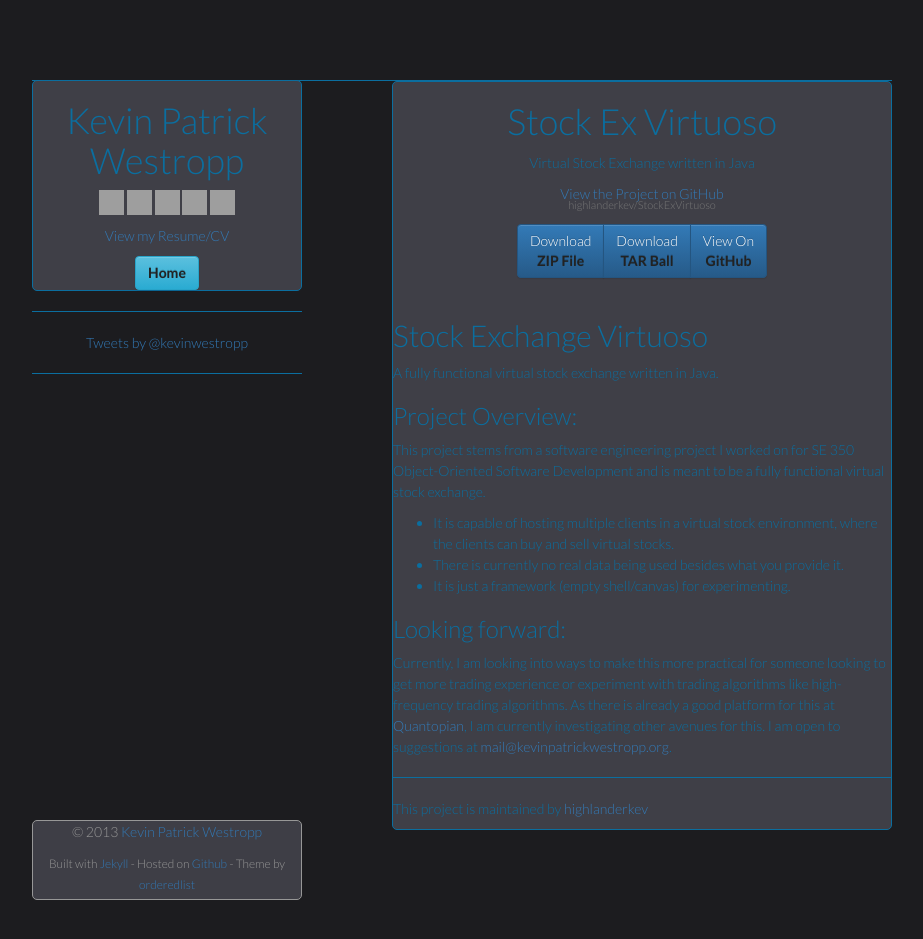
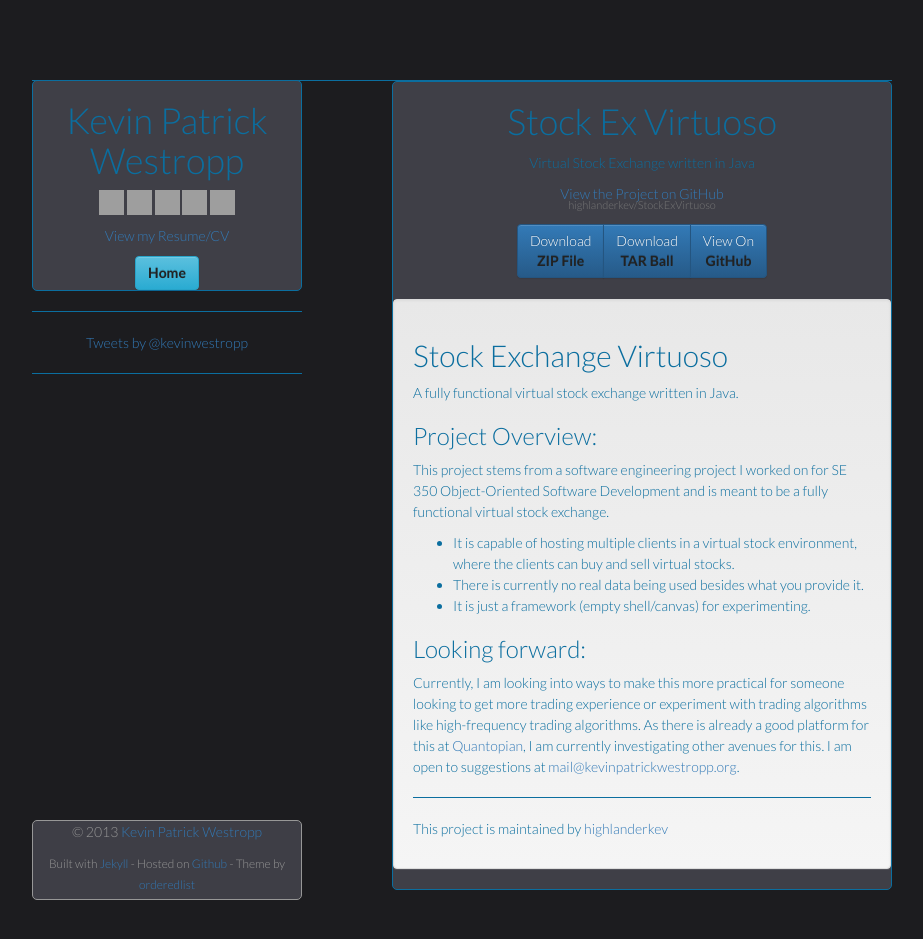
Before and after one commit to highlanderkev/StockExVirtuoso, a Jekyll site: the page built from index.html, in a window 1280 px wide and 950 px high. Shown: the top 939 px of the window, without its empty margins (178-1101 px from the left). Built offline with Jekyll 4.4.1, drawn with Linux system fonts in a browser that asks for light colours; nearby versions of some CDN libraries; comment, search, counter and statistics services are not loaded; grey boxes are pictures that could not be loaded.

Commit message:
added well to body

```diff
--- a/index.html
+++ b/index.html
@@ -13,23 +13,19 @@ layout: default
         </div>
     </center>
     <br />
-    <h2>
-        <a name="stock-exchange-virtuoso" class="anchor" href="#stock-exchange-virtuoso"><span class="octicon octicon-link"></span></a>Stock Exchange Virtuoso
-    </h2>
-        <p>A fully functional virtual stock exchange written in Java. </p>
-    <h3>
-        <a name="project-overview-" class="anchor" href="#project-overview-"><span class="octicon octicon-link"></span></a>Project Overview:
-    </h3>
+    <div class="well">
+        <h2><a name="stock-exchange-virtuoso" class="anchor" href="#stock-exchange-virtuoso"><span class="octicon octicon-link"></span></a>Stock Exchange Virtuoso</h2>
+        <p>A fully functional virtual stock exchange written in Java.</p>
+        <h3><a name="project-overview-" class="anchor" href="#project-overview-"><span class="octicon octicon-link"></span></a>Project Overview: </h3>
         <p>This project stems from a software engineering project I worked on for SE 350 Object-Oriented Software Development and is meant to be a fully functional virtual stock exchange.</p>
         <ul>
             <li>It is capable of hosting multiple clients in a virtual stock environment, where the clients can buy and sell virtual stocks.</li>
             <li>There is currently no real data being used besides what you provide it. </li>
             <li>It is just a framework (empty shell/canvas) for experimenting.</li>
         </ul>
-    <h3>
-      <a name="looking-forward" class="anchor" href="#looking-forward"><span class="octicon octicon-link"></span></a>Looking forward:
-    </h3>
+        <h3><a name="looking-forward" class="anchor" href="#looking-forward"><span class="octicon octicon-link"></span></a>Looking forward:</h3>
         <p>Currently, I am looking into ways to make this more practical for someone looking to get more trading experience or experiment with trading algorithms like high-frequency trading algorithms. As there is already a good platform for this at <a href="https://www.quantopian.com/">Quantopian</a>, I am currently investigating other avenues for this. I am open to suggestions at <a href="mailto:mail@kevinpatrickwestropp.org">mail@kevinpatrickwestropp.org</a>.</p>
         <hr>
         <p>This project is maintained by <a href="https://github.com/highlanderkev">highlanderkev</a></p>
     </div>
+</div>
```
Lines whose indentation alone changed are shown as unchanged.
